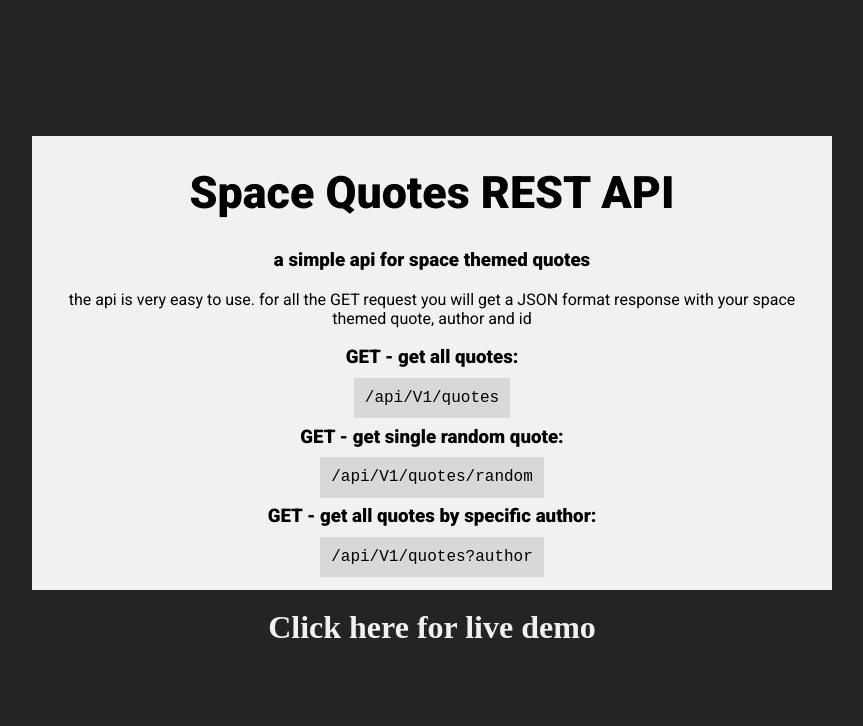
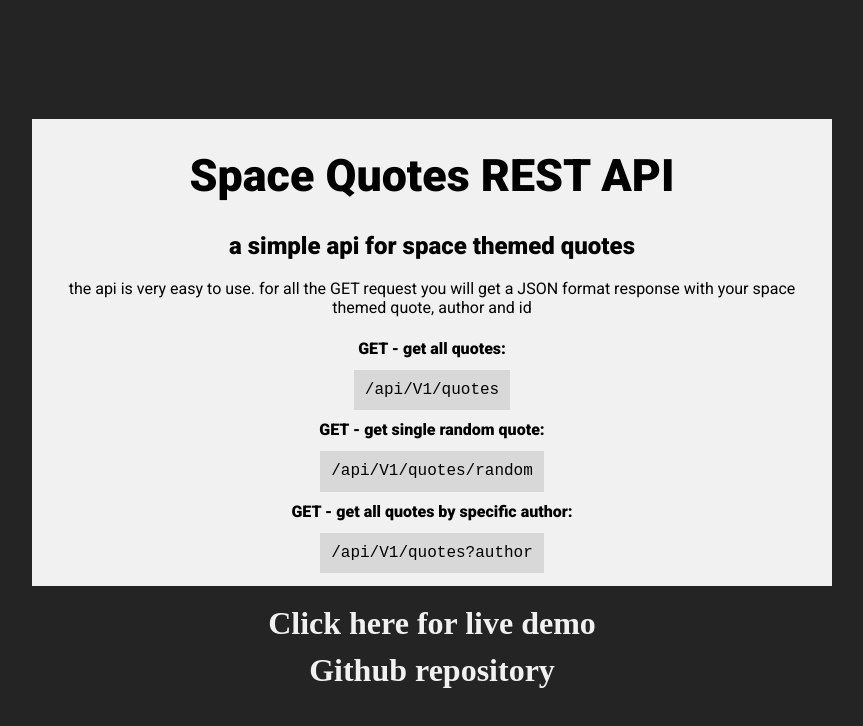
Before and after one commit to DorPlaut/Space-Quotes-API, a website: page public/index.html in a window 1280 px wide. Shown: the whole page, without its empty margins (208-1071 px from the left). Drawn offline with Linux system fonts and the light colour scheme.

Commit message:
added github repo link

```diff
--- a/public/index.html
+++ b/public/index.html
@@ -17,16 +17,16 @@
   <body>
     <main>
       <h1>Space Quotes REST API</h1>
-      <h3>a simple api for space themed quotes</h3>
+      <h2>a simple api for space themed quotes</h2>
       <p>
         the api is very easy to use. for all the GET request you will get a JSON
         format response with your space themed quote, author and id
       </p>
-      <h3>GET - get all quotes:</h3>
+      <h4>GET - get all quotes:</h4>
       <code>/api/V1/quotes</code>
-      <h3>GET - get single random quote:</h3>
+      <h4>GET - get single random quote:</h4>
       <code>/api/V1/quotes/random </code>
-      <h3>GET - get all quotes by specific author:</h3>
+      <h4>GET - get all quotes by specific author:</h4>
       <code>/api/V1/quotes?author</code>
     </main>
     <h3>
@@ -34,5 +34,10 @@
         >Click here for live demo</a
       >
     </h3>
+    <h3>
+      <a target="_blank" href="https://github.com/DorPlaut/Space-Quotes-API"
+        >Github repository</a
+      >
+    </h3>
   </body>
 </html>
--- a/public/styles.css
+++ b/public/styles.css
@@ -30,8 +30,16 @@ code {
 h1 {
   font-size: 2.8rem;
 }
+h3 {
+  margin-bottom: -0.5rem;
+}
 a {
   color: rgb(241, 241, 241);
   text-decoration: none;
   font-size: 2rem;
+  transition: 0.2s;
 }
+
+a:hover {
+  color: rgb(119, 119, 119);
+}
```
